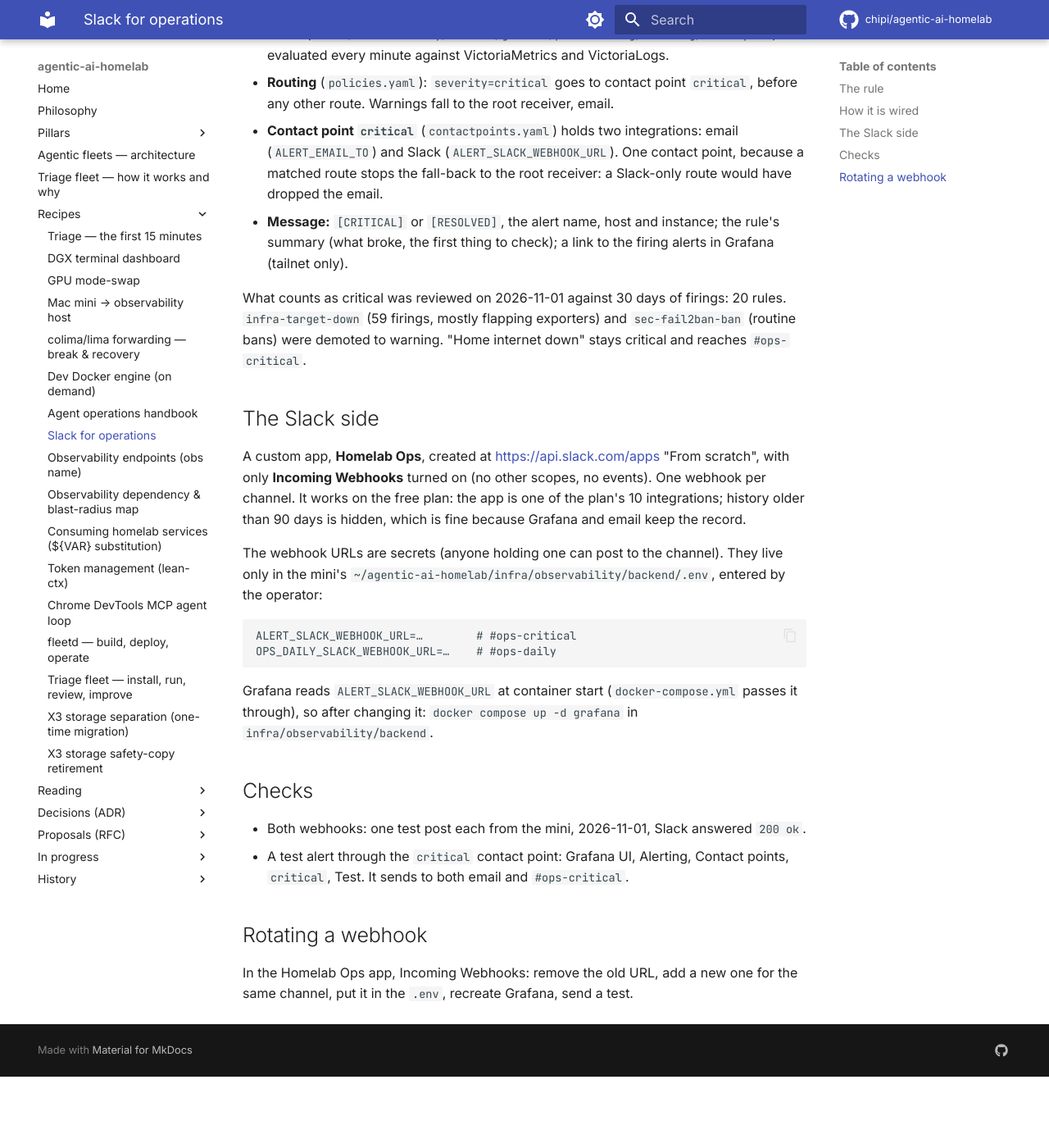
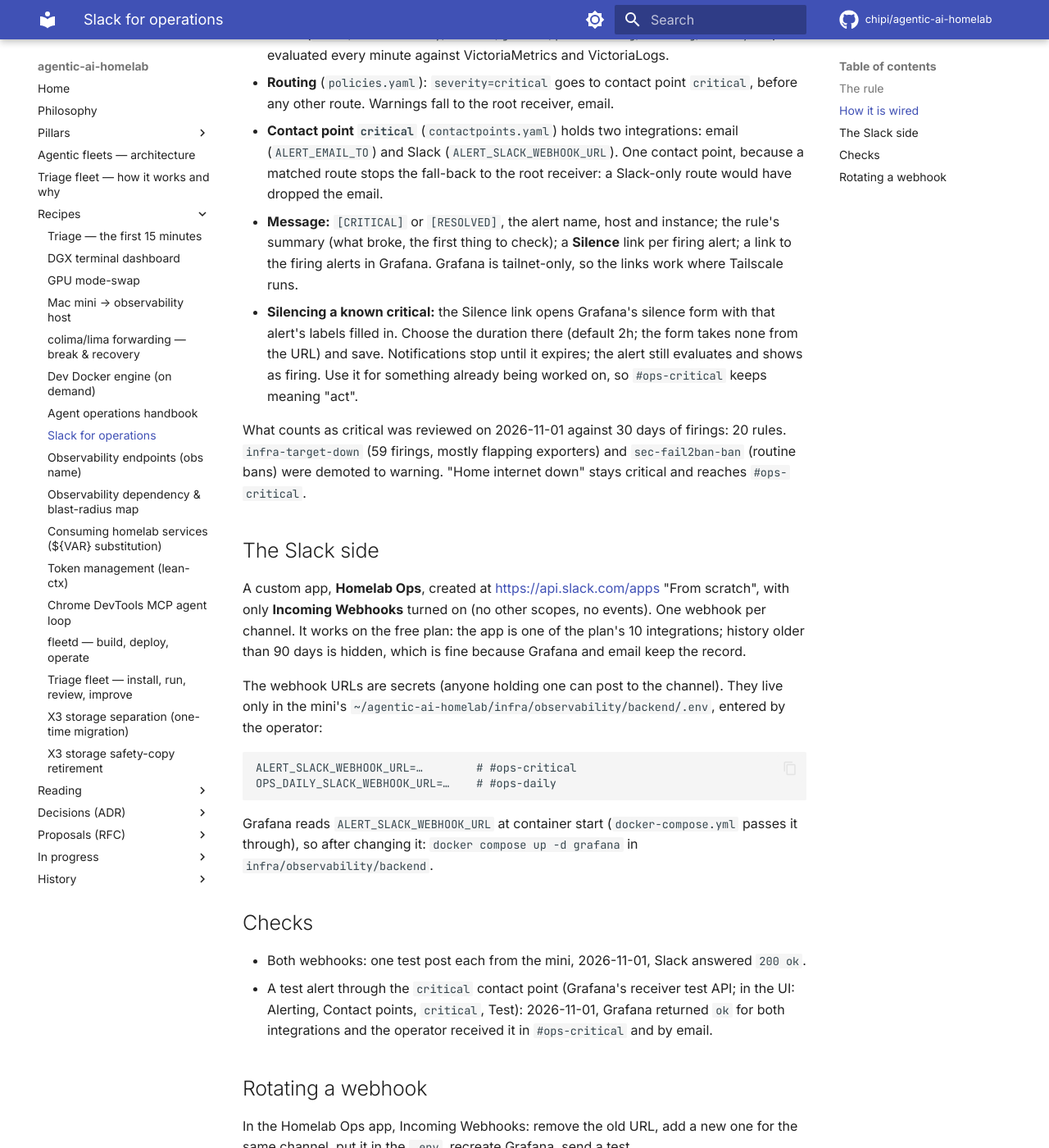
Before and after one commit to chipi/agentic-ai-homelab, an MkDocs documentation site: the page built from docs/recipes/slack-ops.md, in a window 1280 px wide and 1400 px high, scrolled down 913 px. Shown: the whole window at 82% size. Built offline with MkDocs 1.6.1 and Material for MkDocs 9.7.7, drawn with Linux system fonts in a browser that asks for light colours; comment, search, counter and statistics services are not loaded; before the commit the page ends 2226 px from its top, so only the background shows below that.

Commit message:
feat(alerting): a Silence link on each critical Slack message
So a known, already-worked-on critical (e.g. prod's nightly OOM until the memory fix) can be
muted from the message instead of pinging #ops-critical every time. Grafana's per-alert
.SilenceURL opens the silence form with the alert's labels filled in; the duration is chosen
on the page (default 2h): the form takes only matchers and a comment from the URL (Grafana
docs, create-silence), so the earlier idea of preset '2 hours / 1 day' links is not possible
without custom code. Also records the confirmed routing test (both integrations ok; operator
received it in #ops-critical and by email).

Co-Authored-By: Claude Opus 5.5 <noreply@anthropic.com>
Claude-Session: https://claude.ai/code/session_01DJqN6uERmW8gsoZAtCcsfS

```diff
--- a/docs/recipes/slack-ops.md
+++ b/docs/recipes/slack-ops.md
@@ -33,7 +33,12 @@ Everything runs in Grafana's own alerting on the Mac mini:
   (`ALERT_EMAIL_TO`) and Slack (`ALERT_SLACK_WEBHOOK_URL`). One contact point, because a matched
   route stops the fall-back to the root receiver: a Slack-only route would have dropped the email.
 - **Message:** `[CRITICAL]` or `[RESOLVED]`, the alert name, host and instance; the rule's summary
-  (what broke, the first thing to check); a link to the firing alerts in Grafana (tailnet only).
+  (what broke, the first thing to check); a **Silence** link per firing alert; a link to the firing
+  alerts in Grafana. Grafana is tailnet-only, so the links work where Tailscale runs.
+- **Silencing a known critical:** the Silence link opens Grafana's silence form with that alert's
+  labels filled in. Choose the duration there (default 2h; the form takes none from the URL) and
+  save. Notifications stop until it expires; the alert still evaluates and shows as firing. Use it
+  for something already being worked on, so `#ops-critical` keeps meaning "act".
 
 What counts as critical was reviewed on 2026-11-01 against 30 days of firings: 20 rules.
 `infra-target-down` (59 firings, mostly flapping exporters) and `sec-fail2ban-ban` (routine
@@ -60,8 +65,9 @@ through), so after changing it: `docker compose up -d grafana` in `infra/observa
 ## Checks
 
 - Both webhooks: one test post each from the mini, 2026-11-01, Slack answered `200 ok`.
-- A test alert through the `critical` contact point: Grafana UI, Alerting, Contact points,
-  `critical`, Test. It sends to both email and `#ops-critical`.
+- A test alert through the `critical` contact point (Grafana's receiver test API; in the UI:
+  Alerting, Contact points, `critical`, Test): 2026-11-01, Grafana returned `ok` for both
+  integrations and the operator received it in `#ops-critical` and by email.
 
 ## Rotating a webhook
 
```
Also changed, not shown: 1 other file.
